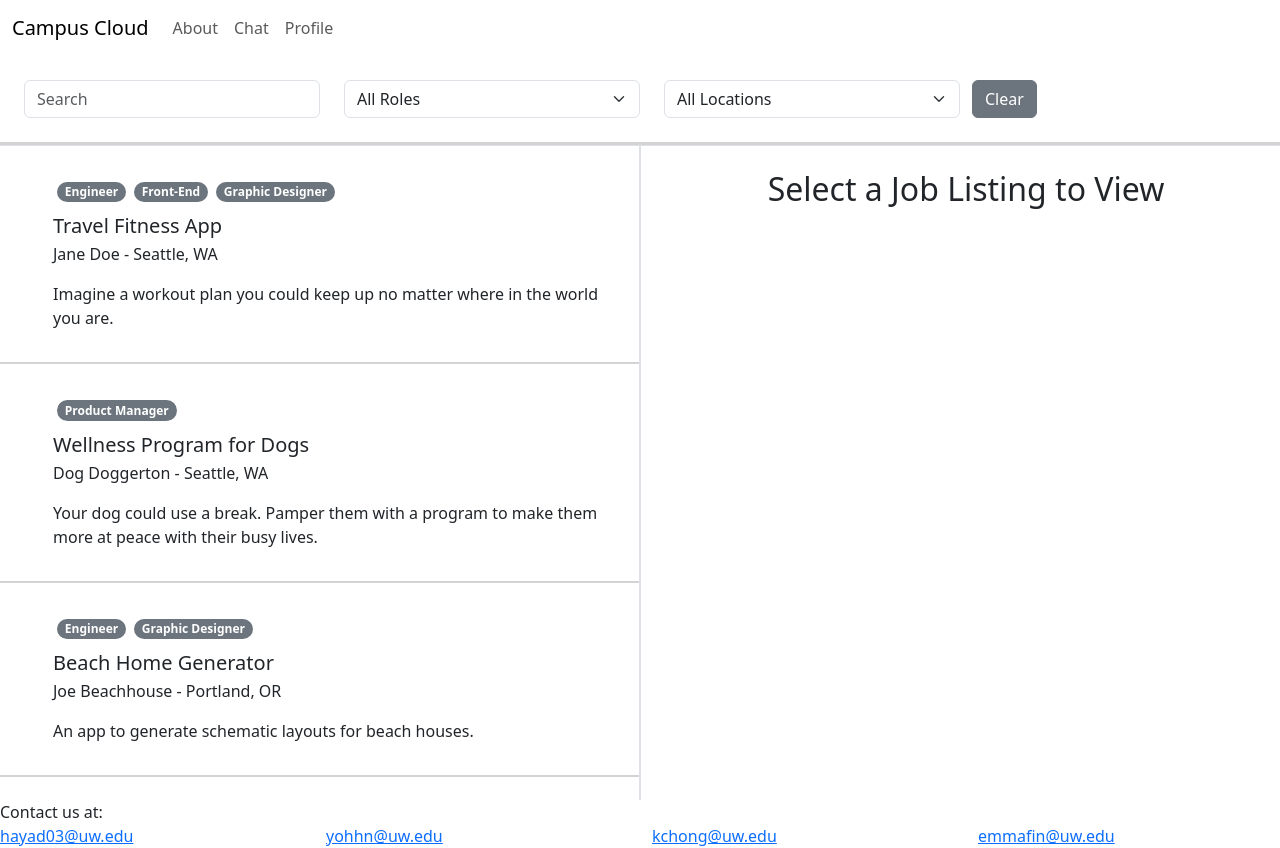
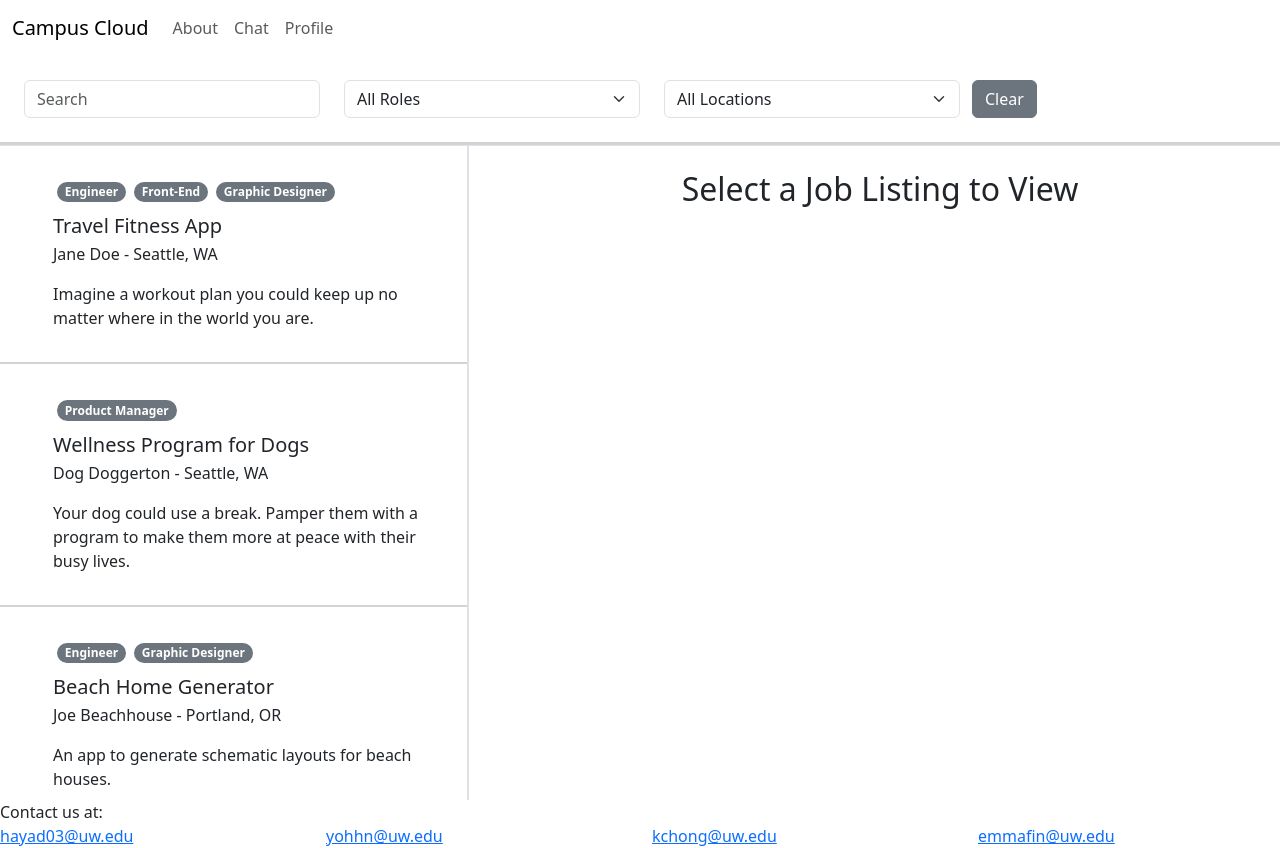
Before and after one commit to info340-au23a/project-hoda-ayad, a React (Create React App) app: page / in a window 1280 px wide. Built offline with nearby package versions, Linux system fonts and the light colour scheme.

Commit message:
fixed mistake in styling

```diff
--- a/src/css/style.css
+++ b/src/css/style.css
@@ -26,7 +26,7 @@ html, body, #root, .App{
   }
 
   /* col 1 reactstrap Col with child div containing reactstrap Cards */
-  .row .col.postings {
+  .col.posting-list-container {
     overflow-y: auto;
     max-width: 30em;
   }
```
